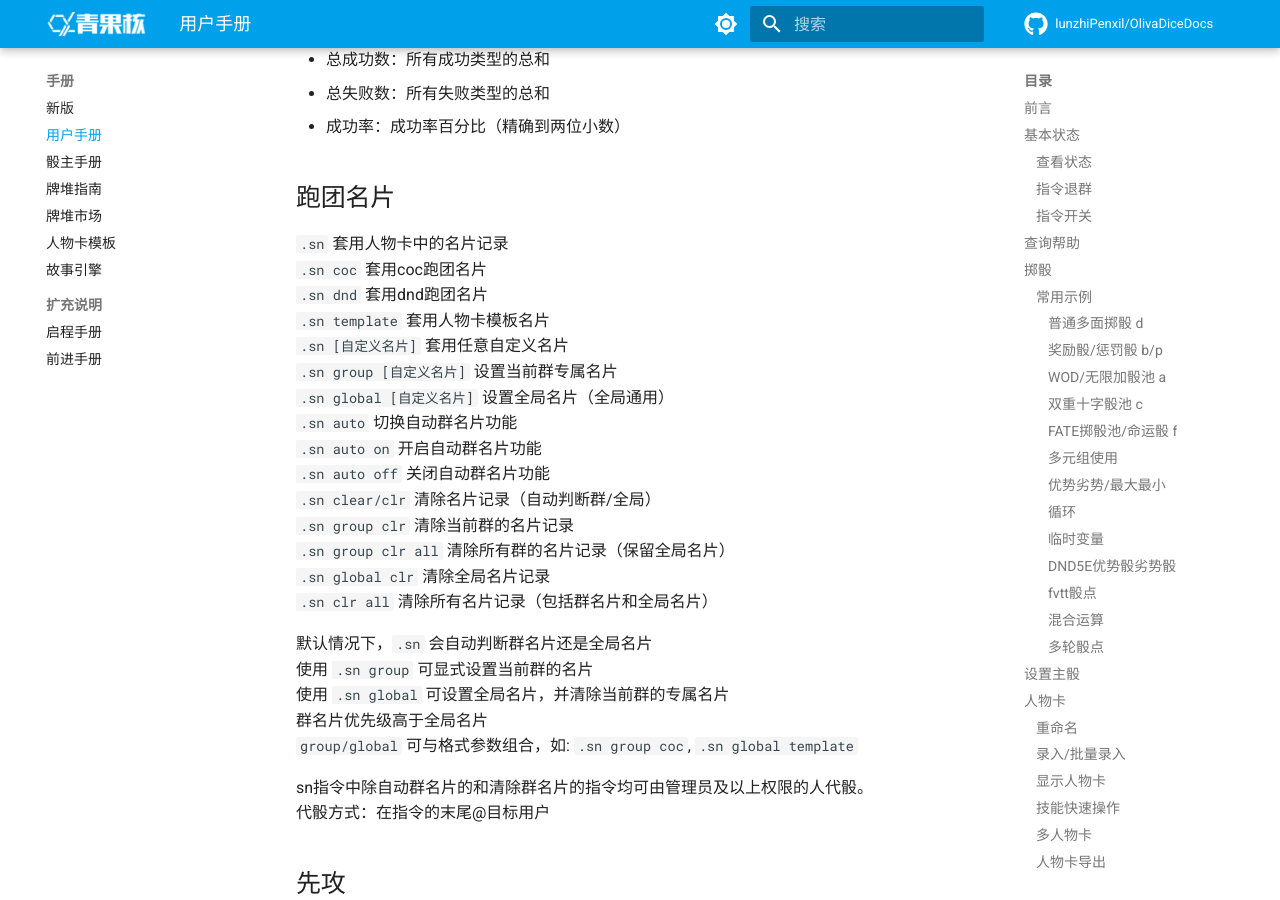
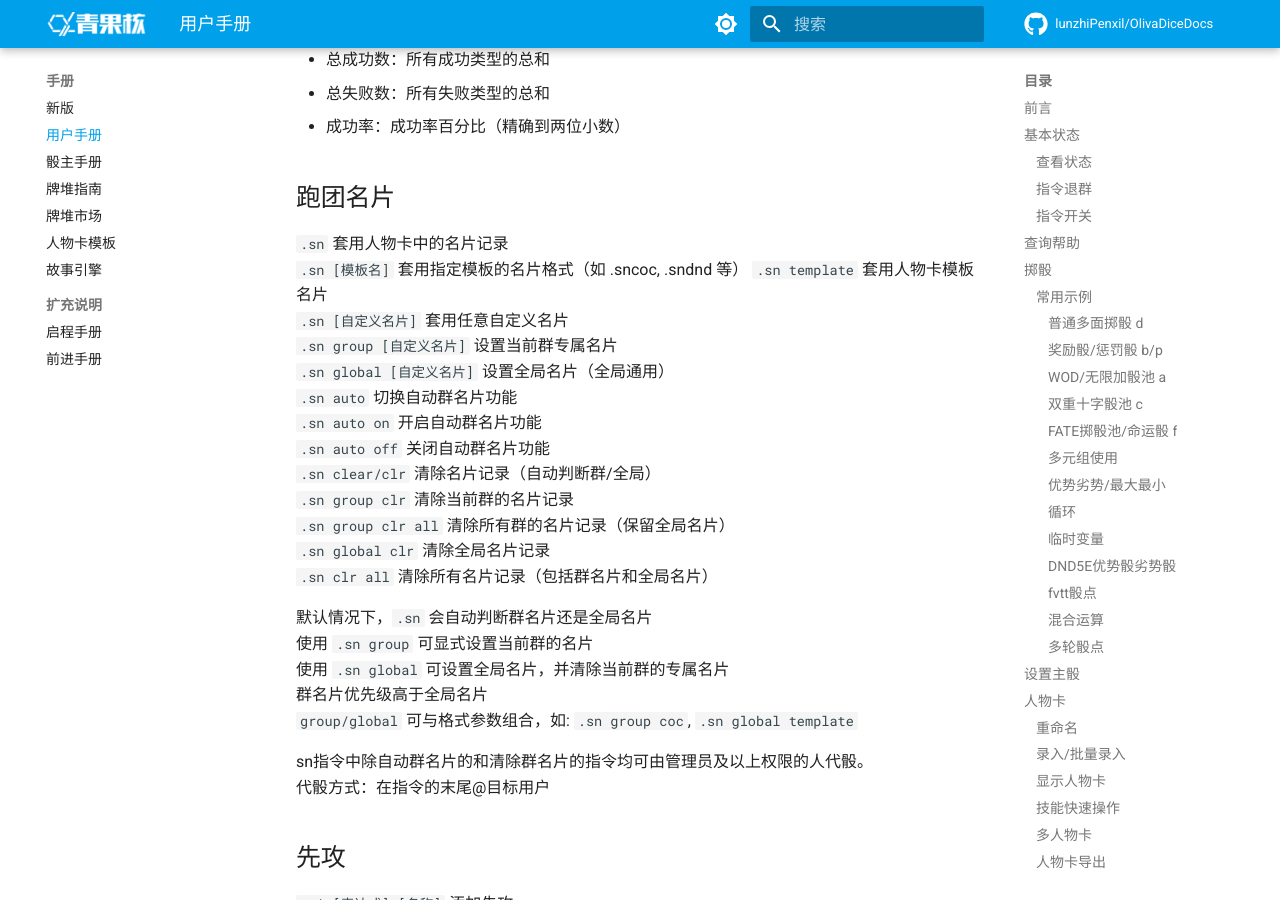
Before and after one commit to lunzhiPenxil/OlivaDiceDocs, an MkDocs documentation site: the page built from docs/User/Manual.md, in a window 1280 px wide and 900 px high, scrolled down 16903 px. Built offline with MkDocs 1.6.1 and Material for MkDocs 9.7.7, drawn with Linux system fonts in a browser that asks for light colours; comment, search, counter and statistics services are not loaded.

Commit message:
优化sn名片记录

```diff
--- a/docs/User/Manual.md
+++ b/docs/User/Manual.md
@@ -610,8 +610,7 @@ AfB
 
 ## 跑团名片
 `.sn`  套用人物卡中的名片记录
-`.sn coc`  套用coc跑团名片
-`.sn dnd`  套用dnd跑团名片
+`.sn [模板名]`  套用指定模板的名片格式（如 .sncoc, .sndnd 等）
 `.sn template`  套用人物卡模板名片
 `.sn [自定义名片]`  套用任意自定义名片
 `.sn group [自定义名片]`  设置当前群专属名片
```
